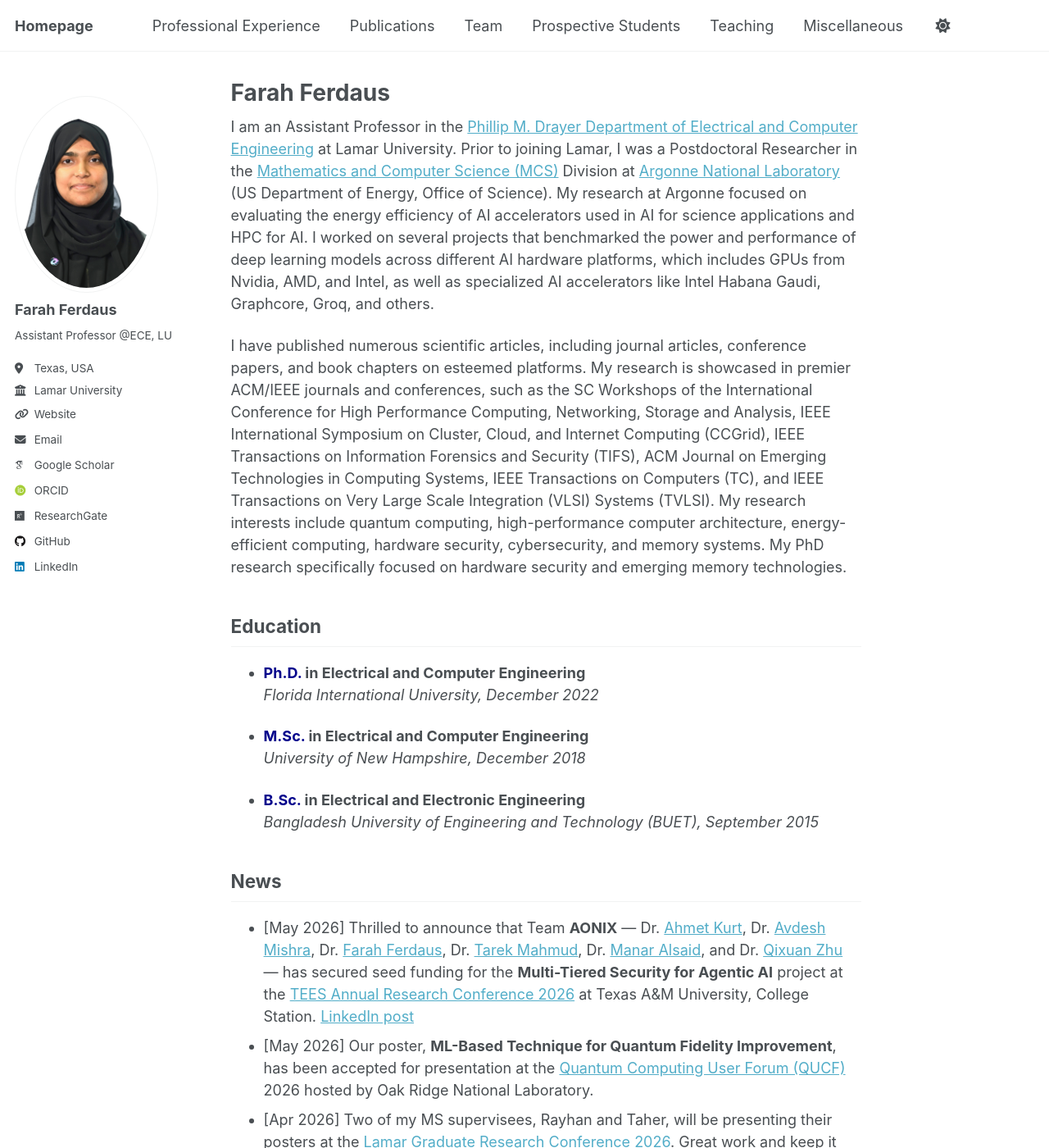
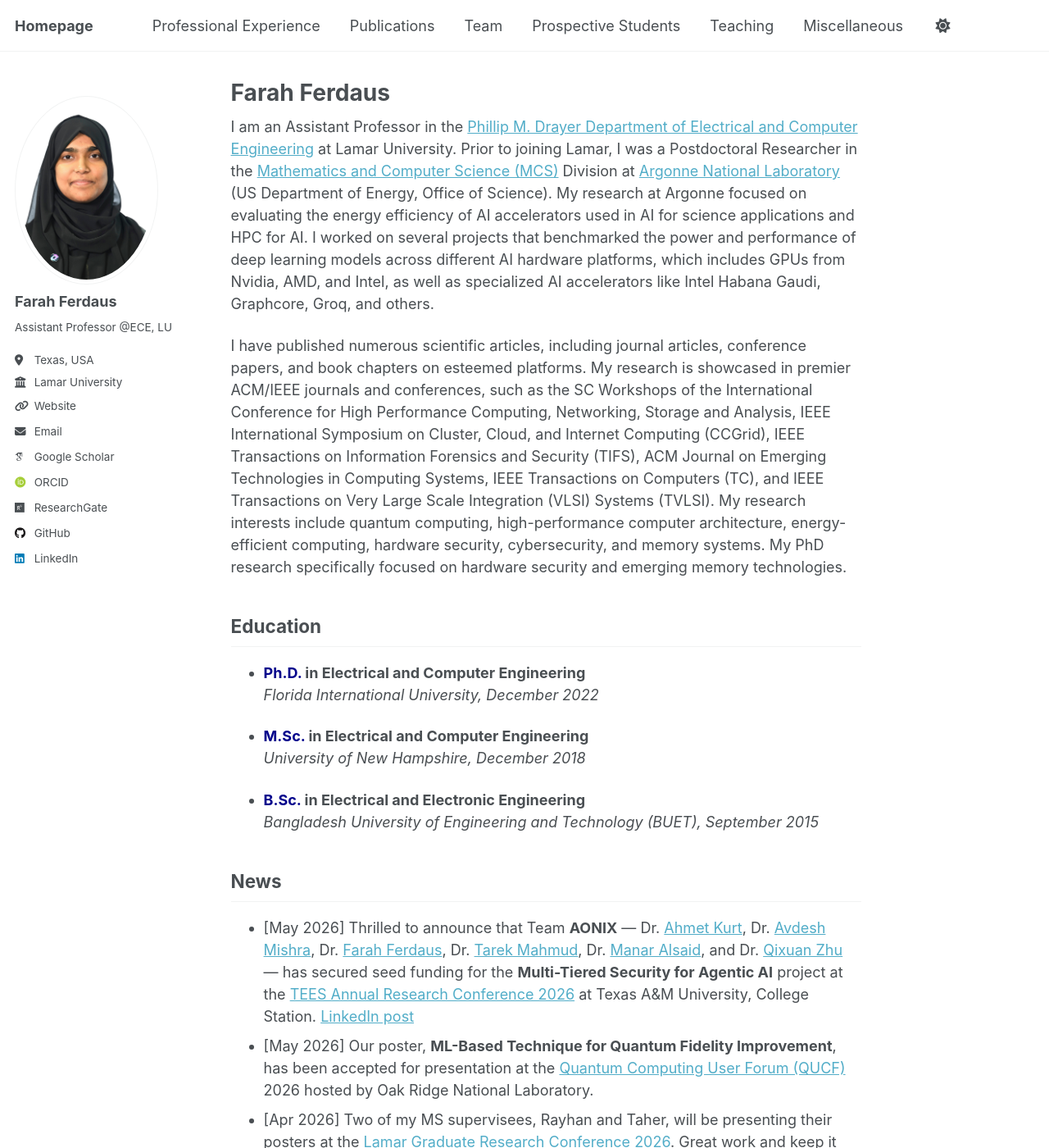
Before and after one commit to fferdaus/fferdaus.github.io, a Jekyll site: the page built from _pages/about.md, in a window 1280 px wide and 1400 px high. Shown: the whole window at 82% size. Built offline with Jekyll 4.4.1, drawn with Linux system fonts in a browser that asks for light colours; emoji names are drawn with the system emoji font; some web fonts are replaced.

Commit message:
Update main.scss

```diff
--- a/assets/css/main.scss
+++ b/assets/css/main.scss
@@ -43,8 +43,8 @@
 ;
 
 .author__avatar img {
-  width: 240px !important;
-  height: 240px !important;
+  width: 230px !important;
+  height: 230px !important;
   object-fit: cover !important;
   border-radius: 50% !important;
 }
```
